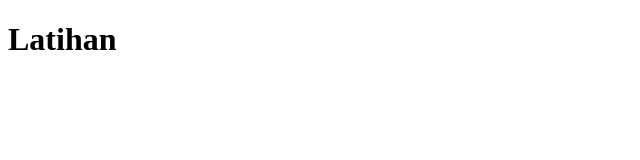
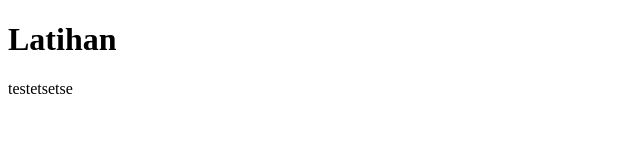
Before and after one commit to dzaky-pr/test-push-git, a plain HTML site: page index.html in a window 1280 px wide. Shown: the full height of the page, 0-640 px from the left. Drawn offline with Linux system fonts and the light colour scheme.

Commit message:
first change
Signed-off-by: Dzaky Rifai <dzaky.pr.mulyono97@gmail.com>

```diff
--- a/index.html
+++ b/index.html
@@ -8,5 +8,6 @@
   </head>
   <body>
     <h1>Latihan</h1>
+    <p>testetsetse</p>
   </body>
 </html>
```
